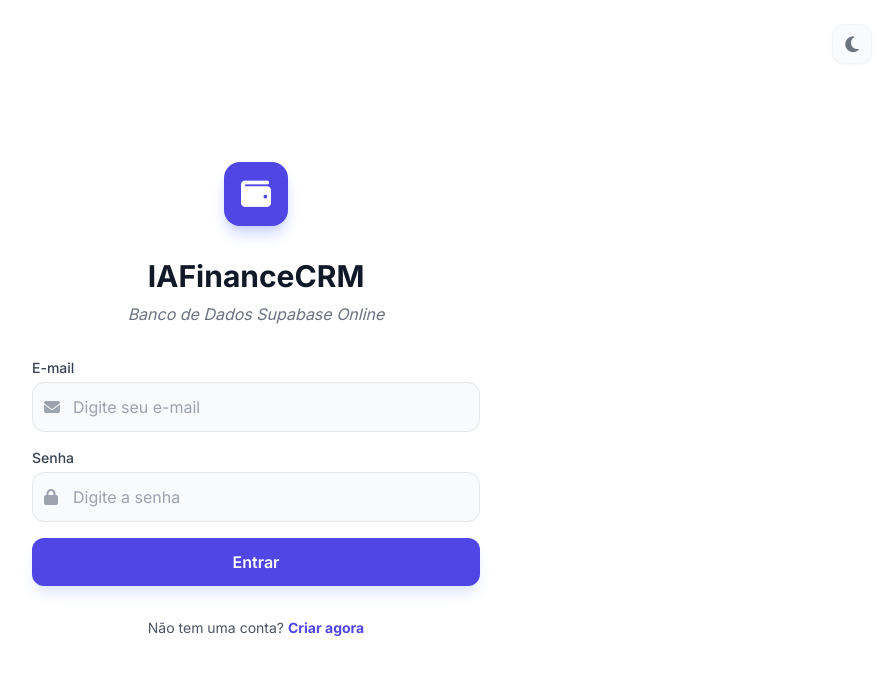
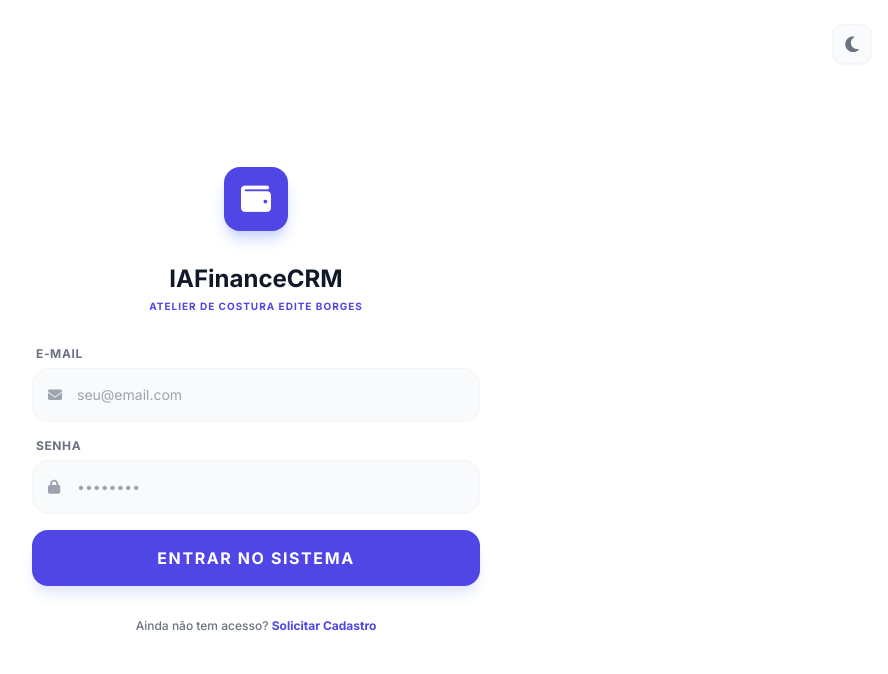
Before and after one commit to vineborgespego-glitch/edite, a React (Vite) app: page /#/login in a window 1280 px wide. Shown: the top 674 px of the page, without its empty margins (384-1272 px from the left). Built offline with nearby package versions, Linux system fonts and the light colour scheme; no server answers.

Commit message:
feat(app): Customize app for Atelier Edite Borges
Update the application name, description, and icons in the manifest.json file to reflect the new branding for Atelier Edite Borges. Adjust the login page title and subtitle to match.

```diff
--- a/index.html
+++ b/index.html
@@ -4,7 +4,7 @@
 <head>
     <meta charset="UTF-8">
     <meta name="viewport" content="width=device-width, initial-scale=1.0, maximum-scale=1.0, user-scalable=no">
-    <title>IAFinanceCRM</title>
+    <title>IAFinanceCRM - Atelier Edite Borges</title>
     <script src="https://cdn.tailwindcss.com"></script>
     <script>
       tailwind.config = {
@@ -24,6 +24,7 @@
     </script>
     <link rel="stylesheet" href="https://cdnjs.cloudflare.com/ajax/libs/font-awesome/6.4.0/css/all.min.css">
     <link rel="manifest" href="manifest.json">
+    <link rel="apple-touch-icon" href="logo.png">
     <meta name="theme-color" content="#4f46e5">
     <style>
         @import url('https://fonts.googleapis.com/css2?family=Inter:wght@300;400;500;600;700&display=swap');
@@ -56,7 +57,6 @@
 </head>
 <body class="bg-gray-50 text-gray-900 transition-colors duration-300">
     <div id="root"></div>
-    <!-- Ponto de entrada corrigido para o Vite -->
     <script type="module" src="./index.tsx"></script>
     <script>
         try {
--- a/pages/Login.tsx
+++ b/pages/Login.tsx
@@ -1,6 +1,5 @@
 
 import React, { useState } from 'react';
-// Importação explícita para resolver erro de tipo no ambiente
 import { Link } from 'react-router-dom';
 import { User } from '../types';
 import { SUPABASE_URL, SUPABASE_KEY } from '../App';
@@ -63,21 +62,21 @@
           </div>
         </div>
 
-        <h1 className="text-3xl font-bold text-gray-900 dark:text-white text-center mb-2">IAFinanceCRM</h1>
-        <p className="text-gray-500 dark:text-gray-400 text-center mb-8 italic">Banco de Dados Supabase Online</p>
+        <h1 className="text-2xl font-black text-gray-900 dark:text-white text-center mb-1">IAFinanceCRM</h1>
+        <p className="text-[10px] font-bold text-indigo-600 dark:text-indigo-400 text-center mb-8 uppercase tracking-widest">Atelier de Costura Edite Borges</p>
 
         <form onSubmit={handleSubmit} className="space-y-4">
           <div>
-            <label className="block text-sm font-medium text-gray-700 dark:text-gray-300 mb-1">E-mail</label>
+            <label className="block text-xs font-bold text-gray-500 dark:text-gray-400 uppercase tracking-wider mb-1.5 ml-1">E-mail</label>
             <div className="relative">
-              <span className="absolute inset-y-0 left-0 pl-3 flex items-center text-gray-400">
-                <i className="fa-solid fa-envelope"></i>
+              <span className="absolute inset-y-0 left-0 pl-4 flex items-center text-gray-400">
+                <i className="fa-solid fa-envelope text-sm"></i>
               </span>
               <input
                 type="email"
                 required
-                className="w-full pl-10 pr-4 py-3 bg-gray-50 dark:bg-slate-900 border border-gray-200 dark:border-slate-800 text-gray-900 dark:text-white rounded-xl focus:ring-2 focus:ring-indigo-500 outline-none transition-all"
-                placeholder="Digite seu e-mail"
+                className="w-full pl-11 pr-4 py-4 bg-gray-50 dark:bg-slate-900 border border-gray-100 dark:border-slate-800 text-gray-900 dark:text-white rounded-2xl focus:ring-2 focus:ring-indigo-500 outline-none transition-all text-sm"
+                placeholder="seu@email.com"
                 value={email}
                 onChange={(e) => setEmail(e.target.value)}
               />
@@ -85,16 +84,16 @@
           </div>
 
           <div>
-            <label className="block text-sm font-medium text-gray-700 dark:text-gray-300 mb-1">Senha</label>
+            <label className="block text-xs font-bold text-gray-500 dark:text-gray-400 uppercase tracking-wider mb-1.5 ml-1">Senha</label>
             <div className="relative">
-              <span className="absolute inset-y-0 left-0 pl-3 flex items-center text-gray-400">
-                <i className="fa-solid fa-lock"></i>
+              <span className="absolute inset-y-0 left-0 pl-4 flex items-center text-gray-400">
+                <i className="fa-solid fa-lock text-sm"></i>
               </span>
               <input
                 type="password"
                 required
-                className="w-full pl-10 pr-4 py-3 bg-gray-50 dark:bg-slate-900 border border-gray-200 dark:border-slate-800 text-gray-900 dark:text-white rounded-xl focus:ring-2 focus:ring-indigo-500 outline-none transition-all"
-                placeholder="Digite a senha"
+                className="w-full pl-11 pr-4 py-4 bg-gray-50 dark:bg-slate-900 border border-gray-100 dark:border-slate-800 text-gray-900 dark:text-white rounded-2xl focus:ring-2 focus:ring-indigo-500 outline-none transition-all text-sm"
+                placeholder="••••••••"
                 value={password}
                 onChange={(e) => setPassword(e.target.value)}
               />
@@ -102,24 +101,24 @@
           </div>
 
           {error && (
-            <div className="p-3 bg-red-50 dark:bg-red-900/20 border border-red-100 dark:border-red-900/30 rounded-lg">
-              <p className="text-red-600 dark:text-red-400 text-xs text-center font-bold">{error}</p>
+            <div className="p-3 bg-red-50 dark:bg-red-900/20 border border-red-100 dark:border-red-900/30 rounded-xl">
+              <p className="text-red-600 dark:text-red-400 text-[10px] text-center font-black uppercase">{error}</p>
             </div>
           )}
 
           <button
             type="submit"
             disabled={loading}
-            className="w-full py-3 bg-indigo-600 text-white font-semibold rounded-xl hover:bg-indigo-700 active:scale-95 transition-all shadow-lg shadow-indigo-100 dark:shadow-none mt-2 disabled:bg-indigo-300"
+            className="w-full py-4 bg-indigo-600 text-white font-black uppercase tracking-widest rounded-2xl hover:bg-indigo-700 active:scale-95 transition-all shadow-lg shadow-indigo-100 dark:shadow-none mt-2 disabled:opacity-50"
           >
-            {loading ? 'Consultando Banco...' : 'Entrar'}
+            {loading ? 'Sincronizando...' : 'Entrar no Sistema'}
           </button>
         </form>
 
-        <p className="mt-8 text-center text-gray-600 dark:text-gray-400 text-sm">
-          Não tem uma conta?{' '}
-          <Link to="/register" className="text-indigo-600 dark:text-indigo-400 font-bold hover:underline">
-            Criar agora
+        <p className="mt-8 text-center text-gray-500 dark:text-gray-400 text-xs font-medium">
+          Ainda não tem acesso?{' '}
+          <Link to="/register" className="text-indigo-600 dark:text-indigo-400 font-black hover:underline">
+            Solicitar Cadastro
           </Link>
         </p>
       </div>
```
Also changed, not shown: manifest.json.
